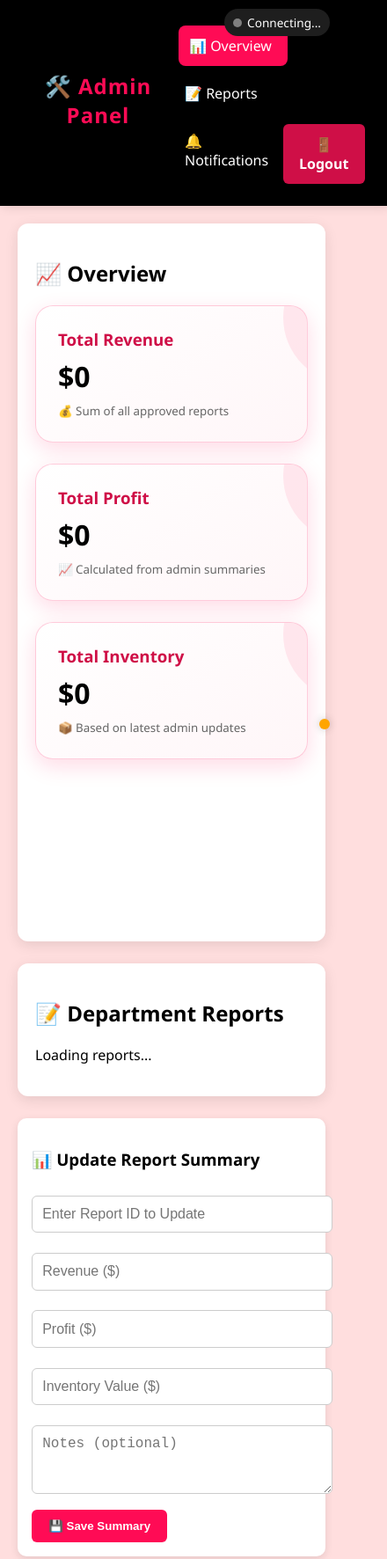
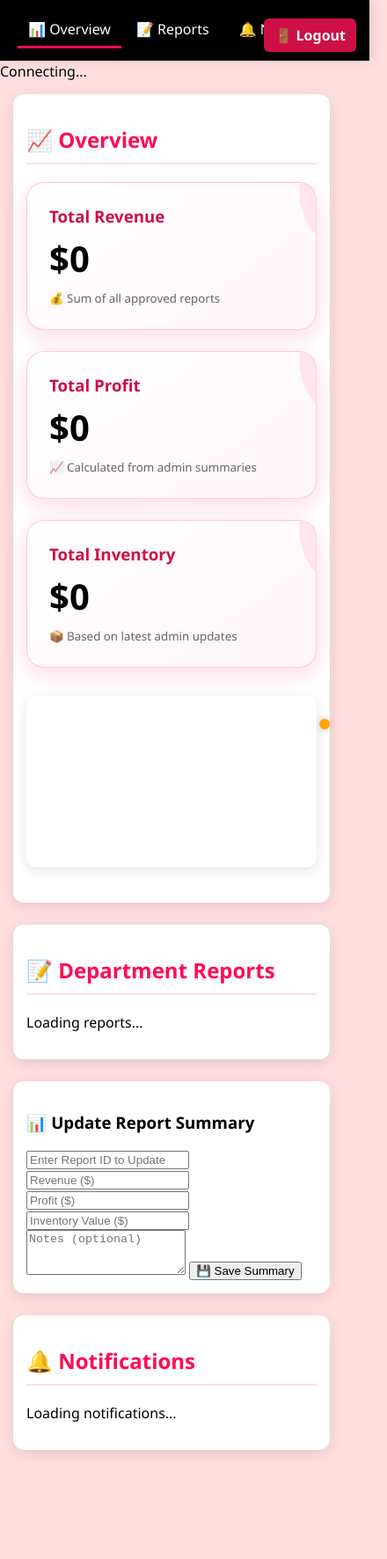
Before and after one commit to Anomyking/reportSys, a plain HTML site: page public/admin-dashboard.html in a window 390 px wide. Shown: the top 1772 px of the page at 88% size, 440 px wide, since content can reach past the window. After the commit the page ends 1688 px from the top, so only its background shows below. Drawn offline with nearby package versions, Linux system fonts and the light colour scheme.

Commit message:
site correction

```diff
--- a/public/admin-dashboard.html
+++ b/public/admin-dashboard.html
@@ -9,6 +9,7 @@
   <script src="config.js"></script>
   <script src="https://cdn.jsdelivr.net/npm/chart.js"></script>
   <script src="https://cdn.socket.io/4.7.2/socket.io.min.js"></script>
+  <script src="script.js"></script>
 </head>
 
 <body>
--- a/public/dashboard.css
+++ b/public/dashboard.css
@@ -3,8 +3,9 @@
   --primary: #FF0B55;
   --secondary: #CF0F47;
   --light: #FFDEDE;
-  --dark: #000000;
-  --white: #FFFFFF;
+  --dark: #000;
+  --white: #FFF;
+  --shadow-color: rgba(0, 0, 0, 0.1);
 }
 
 /* ---------- GLOBAL ---------- */
@@ -14,12 +15,20 @@ body {
   background-color: var(--light);
   color: var(--dark);
   display: flex;
-  height: 100vh;
+  min-height: 100vh;
   overflow: hidden;
   transition: background-color 0.4s ease;
 }
 
-/* ---------- SIDEBAR ---------- */
+/* Content visibility */
+content section {
+  display: none;
+}
+.content section#overview {
+  display: block;
+}
+
+/* ---------- SIDEBAR (Desktop) ---------- */
 .sidebar {
   width: 250px;
   background: var(--dark);
@@ -27,8 +36,11 @@ body {
   display: flex;
   flex-direction: column;
   padding: 25px;
-  box-shadow: 3px 0 12px rgba(0, 0, 0, 0.15);
+  box-shadow: 3px 0 12px var(--shadow-color);
   animation: slideInLeft 0.6s ease;
+  position: sticky;
+  top: 0;
+  height: 100vh;
 }
 
 .sidebar h2 {
@@ -49,6 +61,7 @@ body {
   padding: 12px;
   border-radius: 8px;
   margin: 4px 0;
+  font-weight: 500;
   transition: background 0.3s ease, transform 0.2s ease;
 }
 
@@ -68,7 +81,7 @@ body {
   padding: 12px;
   text-decoration: none;
   font-weight: bold;
-  transition: background 0.3s ease, transform 0.2s;
+  transition: background 0.3s ease, transform 0.2s ease;
 }
 .sidebar .logout:hover {
   background: var(--primary);
@@ -83,172 +96,34 @@ body {
   animation: fadeIn 0.6s ease;
 }
 
-header {
-  background: var(--primary);
-  color: var(--white);
-  padding: 1rem 1.5rem;
-  border-radius: 10px;
-  box-shadow: 0 3px 10px rgba(0, 0, 0, 0.15);
-  display: flex;
-  justify-content: space-between;
-  align-items: center;
-  font-weight: bold;
-  animation: slideDown 0.5s ease;
-}
-
 /* ---------- SECTIONS ---------- */
 section {
   background: var(--white);
   padding: 25px;
   margin-bottom: 25px;
   border-radius: 12px;
-  box-shadow: 0 4px 15px rgba(0, 0, 0, 0.1);
+  box-shadow: 0 4px 15px var(--shadow-color);
   transition: transform 0.3s ease, box-shadow 0.3s ease;
 }
 section:hover {
   transform: translateY(-5px);
   box-shadow: 0 6px 20px rgba(0, 0, 0, 0.15);
 }
-
-/* ---------- BUTTONS ---------- */
-button {
-  background: var(--primary);
-  color: var(--white);
-  border: none;
-  border-radius: 6px;
-  padding: 10px 15px;
-  font-weight: bold;
-  cursor: pointer;
-  transition: background 0.3s ease, transform 0.2s ease;
-}
-button:hover {
-  background: var(--secondary);
-  transform: scale(1.05);
+section h2 {
+  color: var(--primary);
+  border-bottom: 2px solid var(--light);
+  padding-bottom: 10px;
+  margin-bottom: 20px;
 }
 
-/* ---------- FORM ELEMENTS ---------- */
-input,
-textarea,
-select {
-  width: 100%;
-  margin: 10px 0;
-  padding: 12px;
-  border-radius: 6px;
-  border: 1px solid #ccc;
-  font-size: 1rem;
-  transition: border-color 0.3s ease, box-shadow 0.3s ease;
-}
-
-input:focus,
-textarea:focus,
-select:focus {
-  border-color: var(--primary);
-  outline: none;
-  box-shadow: 0 0 6px var(--primary);
-}
-
-/* ---------- REPORT CARDS ---------- */
-.report-card {
-  background: var(--white);
-  border-left: 5px solid var(--primary);
-  padding: 15px;
-  border-radius: 10px;
-  margin-bottom: 15px;
-  box-shadow: 0 2px 10px rgba(0,0,0,0.1);
-  transition: transform 0.3s ease, box-shadow 0.3s ease;
-}
-.report-card:hover {
-  transform: translateY(-4px);
-  box-shadow: 0 5px 15px rgba(0,0,0,0.15);
-}
-
-/* ---------- NOTIFICATIONS ---------- */
-.notification {
-  background: var(--white);
-  border-left: 5px solid var(--secondary);
-  margin-bottom: 10px;
-  padding: 10px;
-  border-radius: 8px;
-  box-shadow: 0 3px 10px rgba(0,0,0,0.1);
-  animation: fadeIn 0.6s ease;
-}
-.notification.unread {
-  border-left-color: var(--primary);
-}
-
-/* ---------- CHART ---------- */
-#reportChart {
-  width: 100%;
-  max-width: 400px;
-  margin: 0 auto;
-  animation: fadeIn 0.8s ease;
-}
-
-/* ---------- ANIMATIONS ---------- */
-@keyframes fadeIn {
-  from { opacity: 0; transform: translateY(10px); }
-  to { opacity: 1; transform: translateY(0); }
-}
-
-@keyframes slideInLeft {
-  from { transform: translateX(-100px); opacity: 0; }
-  to { transform: translateX(0); opacity: 1; }
-}
-
-@keyframes slideDown {
-  from { transform: translateY(-20px); opacity: 0; }
-  to { transform: translateY(0); opacity: 1; }
-}
-
-/* ---------- RESPONSIVE DESIGN ---------- */
-@media (max-width: 768px) {
-  body {
-    flex-direction: column;
-    height: auto;
-  }
-
-  .sidebar {
-    width: 100%;
-    flex-direction: row;
-    justify-content: space-around;
-    align-items: center;
-    animation: slideDown 0.5s ease;
-  }
-
-  .content {
-    padding: 20px;
-  }
-
-  section {
-    padding: 20px;
-  }
-}
 /* ---------- BENTO GRID ---------- */
 .bento-grid {
   display: grid;
   grid-template-columns: repeat(auto-fit, minmax(260px, 1fr));
   gap: 1.5rem;
-  margin-top: 1rem;
-  margin-bottom: 2rem;
-}
-/* ---------- LIVE STATUS DOT ---------- */
-.status-dot {
-  font-size: 0.9rem;
-  padding: 6px 10px;
-  border-radius: 20px;
-  color: white;
-  font-weight: bold;
-  transition: background 0.3s ease;
-}
-.status-dot.online {
-  background: #2ecc71;
-}
-.status-dot.offline {
-  background: #e74c3c;
+  margin: 1rem 0 2rem;
 }
 
-
-/* ---------- BENTO CARD ---------- */
 .bento-card {
   background: linear-gradient(145deg, var(--white), #fff6f8);
   border-radius: 20px;
@@ -259,7 +134,6 @@ select:focus {
   position: relative;
   overflow: hidden;
 }
-
 .bento-card:hover {
   transform: translateY(-6px);
   box-shadow: 0 12px 30px rgba(255, 11, 85, 0.25);
@@ -278,67 +152,116 @@ select:focus {
   z-index: 0;
 }
 
-.bento-card h3 {
-  margin: 0;
-  color: var(--secondary);
+.bento-card h3,
+.bento-card .metric,
+.bento-card small {
+  position: relative;
   z-index: 1;
 }
 
+.bento-card h3 {
+  color: var(--secondary);
+  margin: 0;
+}
+
 .bento-card .metric {
-  font-size: 2rem;
-  font-weight: bold;
-  margin-top: 8px;
-  margin-bottom: 6px;
+  font-size: 2.5rem;
+  font-weight: 700;
+  margin: 8px 0 6px;
   color: var(--dark);
-  z-index: 1;
 }
 
 .bento-card small {
   color: #666;
-  z-index: 1;
-}
-/* Live indicator */
-    #liveStatus {
-      position: fixed;
-      top: 10px;
-      right: 15px;
-      background: #1e1e1e;
-      color: white;
-      padding: 6px 10px;
-      border-radius: 20px;
-      display: flex;
-      align-items: center;
-      font-size: 0.85rem;
-      gap: 6px;
-      z-index: 9999;
-    }
-    #liveDot {
-      width: 10px;
-      height: 10px;
-      border-radius: 50%;
-      background: gray;
 }
 
-    /* Summary form */
-    .summary-form {
-      margin-top: 1.2rem;
-      background: #fff;
+/* ---------- CHART AREA ---------- */
+.chart-container {
+  background: var(--white);
+  padding: 20px;
+  border-radius: 12px;
+  box-shadow: 0 4px 15px var(--shadow-color);
+  margin-bottom: 25px;
+  max-width: 100%;
+}
+#reportsChart {
+  height: 400px;
+  max-width: 100%;
+}
+
+/* ---------- TABLE ---------- */
+.table-container {
+  overflow-x: auto;
+  background: var(--white);
   border-radius: 10px;
-      padding: 1rem;
-      box-shadow: 0 3px 10px rgba(0,0,0,0.1);
+  box-shadow: 0 2px 10px var(--shadow-color);
 }
-    .summary-form input, .summary-form textarea {
+
+table {
   width: 100%;
-      margin-bottom: .8rem;
-      padding: .7rem;
-      border-radius: 6px;
-      border: 1px solid #ccc;
+  border-collapse: collapse;
 }
-    .summary-form button {
+th, td {
+  padding: 12px 15px;
+  border-bottom: 1px solid #ddd;
+  text-align: left;
+}
+th {
   background: var(--primary);
-      color: white;
-      border: none;
-      border-radius: 6px;
-      padding: .7rem 1.2rem;
-      cursor: pointer;
+  color: var(--white);
+  position: sticky;
+  top: 0;
 }
+tbody tr:hover {
+  background: #f5f5f5;
+}
+
+/* ---------- MOBILE ---------- */
+@media (max-width: 768px) {
+  body {
+    flex-direction: column;
+    overflow-y: auto;
+    padding-top: 70px;
+  }
+
+  .sidebar {
+    position: fixed;
+    top: 0; left: 0;
+    width: 100%; height: auto;
+    flex-direction: row;
+    justify-content: space-between;
+    padding: 10px 15px;
+    z-index: 1000;
+  }
+
+  .sidebar h2 { display: none; }
+
+  .sidebar nav {
+    flex-direction: row;
+    overflow-x: auto;
+    flex-grow: 1;
+    gap: 10px;
+  }
+  .sidebar nav a {
+    padding: 8px 12px;
+    flex-shrink: 0;
+  }
+  .sidebar nav a.active {
+    border-bottom: 3px solid var(--primary);
+    background: none;
+    border-radius: 0;
+  }
+
+  .sidebar .logout {
+    padding: 8px 12px;
+    white-space: nowrap;
+  }
+
+  .content {
+    padding: 15px;
+  }
+
+  section {
+    padding: 15px;
+  }
+}
--- a/public/script.js
+++ b/public/script.js
@@ -87,6 +87,32 @@ if (loginForm) {
     }
   });
 }
+
+// Example JS to handle sidebar navigation
+
+document.querySelectorAll('.sidebar nav a').forEach(link => {
+    link.addEventListener('click', function(e) {
+        e.preventDefault();
+
+        // 1. Update 'active' class
+        document.querySelector('.sidebar nav a.active').classList.remove('active');
+        this.classList.add('active');
+
+        // 2. Get the target section ID (e.g., #users)
+        const targetId = this.getAttribute('href');
+
+        // 3. Hide all sections
+        document.querySelectorAll('.content section').forEach(section => {
+            section.style.display = 'none';
+        });
+
+        // 4. Show the target section
+        const targetSection = document.querySelector(targetId);
+        if (targetSection) {
+            targetSection.style.display = 'block';
+        }
+    });
+});
 
 /************************************************************
  * DASHBOARD USERNAME + LOGOUT
--- a/package.json
+++ b/src/package.json
@@ -5,8 +5,8 @@
   "main": "src/server.js",
   "type": "module",
   "scripts": {
-    "start": "node src/server.js",
-    "dev": "nodemon src/server.js"
+    "start": "node server.js",
+    "dev": "nodemon server.js"
   },
   "keywords": [
     "reports",
--- a/src/server.js
+++ b/src/server.js
@@ -82,7 +82,7 @@ app.use(express.static(publicPath));
 
 app.use((req, res, next) => {
   res.setHeader(
-    "Cent-Security-Policy",
+    "Content-Security-Policy",
     "default-src 'self'; " +
     "connect-src 'self' http://localhost:5500 http://127.0.0.1:5500 ws://localhost:5500 ws://127.0.0.1:5500 https://*; " +
     "script-src 'self' 'unsafe-eval'; " +
```
Also changed, not shown: public/superadmin-dashboard.html (+2 -0 lines), 3 other files. Lines whose indentation alone changed are shown as unchanged.
